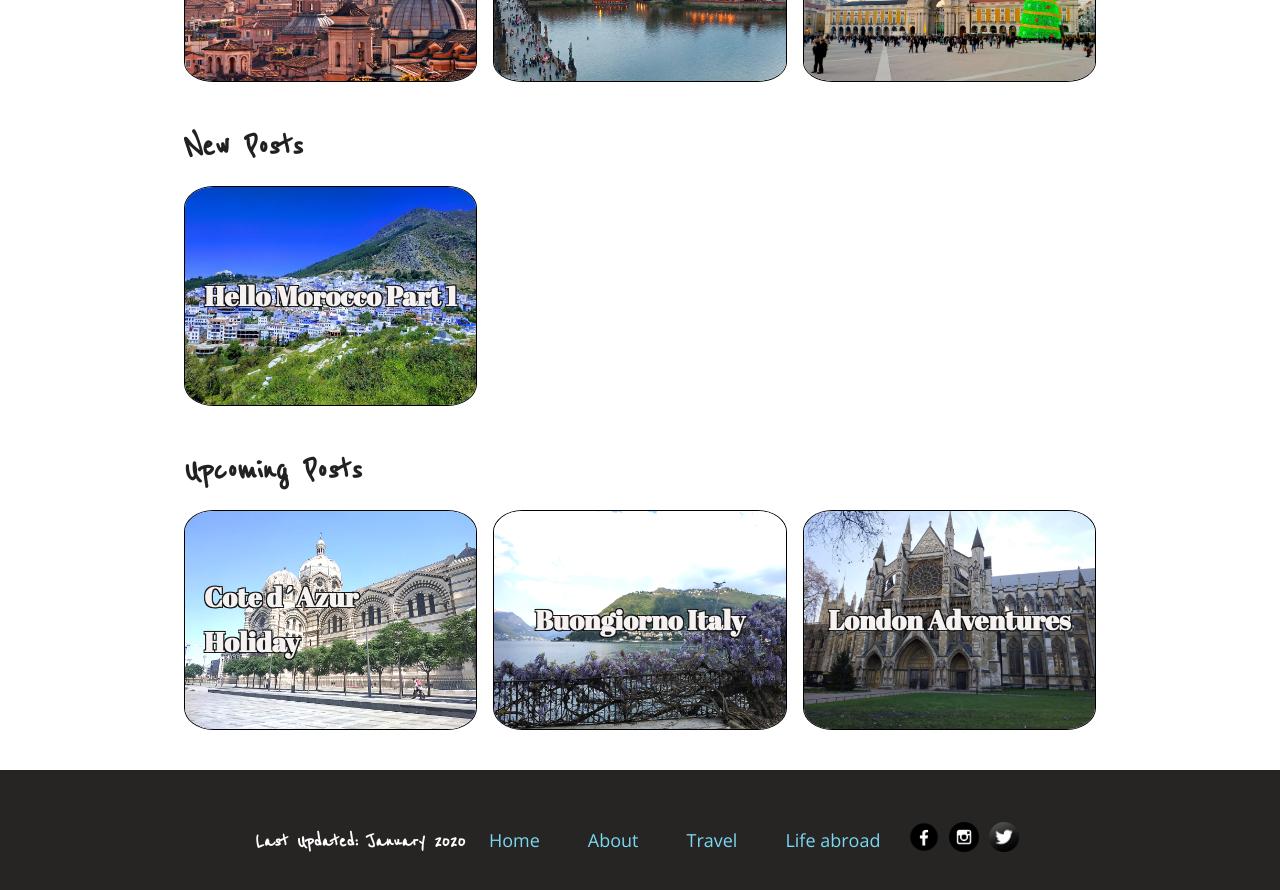
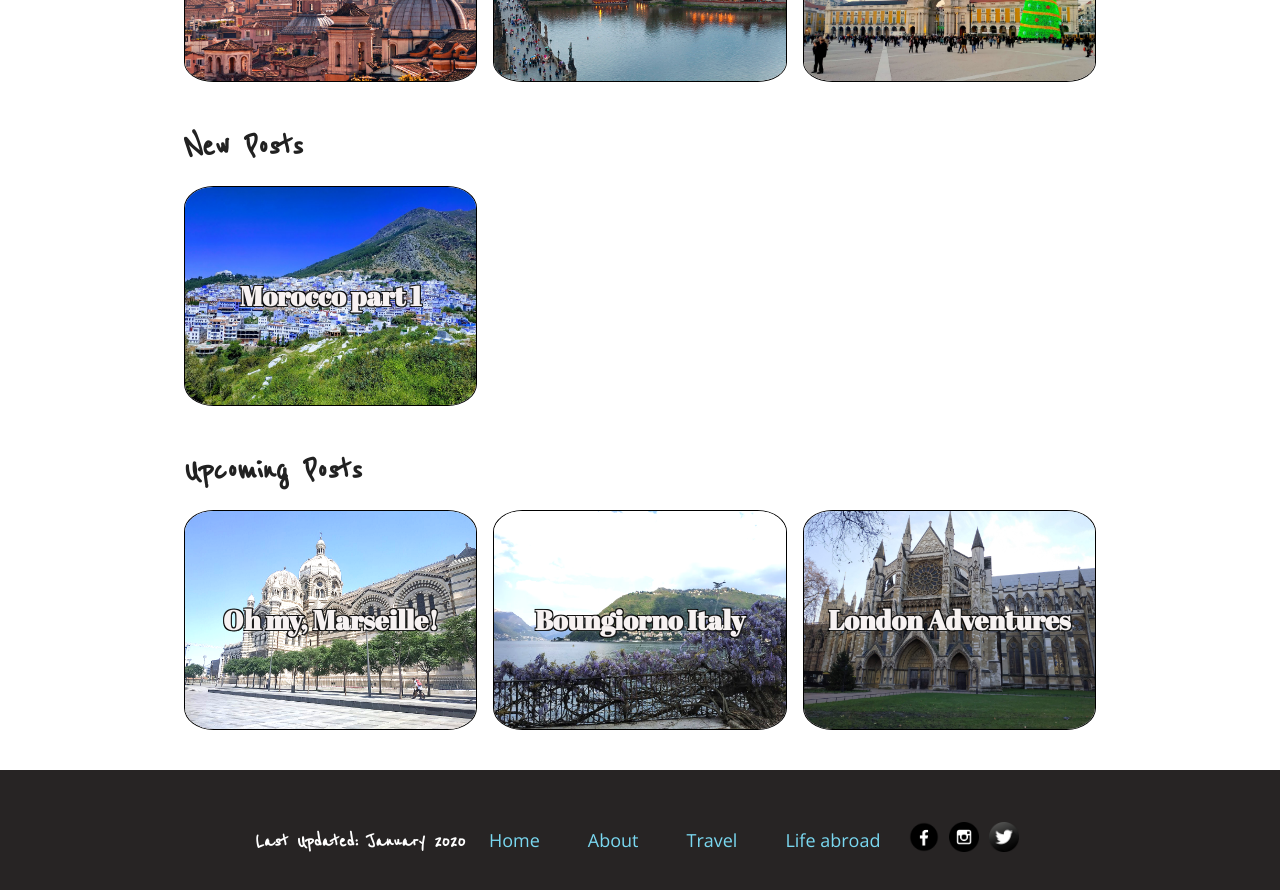
Before and after one commit to aisha-gregg/aisha-blog, a React (Create React App) app: page / in a window 1280 px wide. Shown: the part 900-1790 px from the top of the page. Built offline with nearby package versions, Linux system fonts and the light colour scheme.

Commit message:
Create image section component

```diff
--- /dev/null
+++ b/src/components/image-section/ImageSection.jsx
@@ -0,0 +1,23 @@
+import React from "react";
+import styles from "./image-section.module.css";
+import { FeatureImage } from "../feature-image/FeatureImage";
+
+export function ImageSection({ title, images }) {
+  const render = images.map(image => (
+    <FeatureImage
+      text={image.text}
+      image={image.image}
+      onClick={image.onClick}
+    ></FeatureImage>
+  ));
+  return (
+    <section className={styles.section}>
+      <h2 className={"alternate-title" + " " + styles["animation-wrapper"]}>
+        {title}{" "}
+      </h2>
+      <div className={styles["animation-wrapper"] + " " + styles.images}>
+        {render}
+      </div>
+    </section>
+  );
+}
--- /dev/null
+++ b/src/components/image-section/image-section.module.css
@@ -0,0 +1,21 @@
+.animation-wrapper {
+  transform: translateX(-100%);
+  filter: blur(1px);
+  opacity: 0;
+  animation: slide 1s forwards;
+  animation-delay: 0.5s;
+}
+
+@keyframes slide {
+  100% {
+    opacity: 1;
+    filter: blur(0);
+    transform: translateX(0);
+  }
+}
+
+.images {
+  display: grid;
+  grid-template-columns: repeat(3, 1fr);
+  grid-gap: var(--xs);
+}
--- a/src/pages/home/Home.jsx
+++ b/src/pages/home/Home.jsx
@@ -1,6 +1,7 @@
 import React from "react";
 import styles from "./home.module.css";
 import { FeatureImage } from "../../components/feature-image/FeatureImage";
+import { ImageSection } from "../../components/image-section/ImageSection";
 import { useHistory } from "react-router-dom";
 
 export function Home() {
@@ -25,45 +26,35 @@ export function Home() {
           </p>
         </div>
       </section>
-      <section className={styles.section}>
-        <h2 className="alternate-title">Favourite Cities to date</h2>
-        <div className={styles.favouritecities + " " + styles.city}>
-          <FeatureImage text="Rome" image="./img/rome.jpg"></FeatureImage>
-          <FeatureImage text="Prague" image="./img/prague.jpg"></FeatureImage>
 
-          <FeatureImage text="Lisbon" image="./img/lisbon.jpg"></FeatureImage>
-        </div>
-      </section>
+      <ImageSection
+        title="Favourite Cities to date"
+        images={[
+          { text: "Rome", image: "./img/rome.jpg" },
+          { text: "Prague", image: "./img/prague.jpg" },
+          { text: "Lisbon", image: "./img/lisbon.jpg" }
+        ]}
+      ></ImageSection>
 
-      <section className={styles.newposts}>
-        <h2 className={styles.newposts + " " + "alternate-title"}>New Posts</h2>
+      <ImageSection
+        title="New Posts"
+        images={[
+          {
+            text: "Morocco part 1",
+            image: "./img/morocco-main.jpg",
+            onClick: () => history.push("/travel/morocco")
+          }
+        ]}
+      ></ImageSection>
 
-        <div className={styles.city}>
-          <FeatureImage
-            text="Hello Morocco Part 1"
-            image="./img/morocco-main.jpg"
-            onClick={() => history.push("/travel/morocco")}
-          ></FeatureImage>
-        </div>
-      </section>
-
-      <section className={styles.upcomingposts}>
-        <h2 className="alternate-title">Upcoming Posts</h2>
-        <div className={styles.city}>
-          <FeatureImage
-            text="Cote d´Azur Holiday"
-            image="./img/cathedral.png"
-          ></FeatureImage>
-          <FeatureImage
-            text="Buongiorno Italy"
-            image="./img/italy.png"
-          ></FeatureImage>
-          <FeatureImage
-            text="London Adventures"
-            image="./img/london.jpg"
-          ></FeatureImage>
-        </div>
-      </section>
+      <ImageSection
+        title="Upcoming Posts"
+        images={[
+          { text: "Oh my, Marseille!", image: "./img/cathedral.png" },
+          { text: "Boungiorno Italy", image: "./img/italy.png" },
+          { text: "London Adventures", image: "./img/london.jpg" }
+        ]}
+      ></ImageSection>
     </main>
   );
 }
--- a/src/pages/home/home.module.css
+++ b/src/pages/home/home.module.css
@@ -37,28 +37,6 @@
   font-style: italic;
 }
 
-.favouritecities {
-  transform: translateX(-100%);
-  filter: blur(1px);
-  opacity: 0;
-  animation: slide 1s forwards;
-  animation-delay: 0.5s;
-}
-
-@keyframes slide {
-  100% {
-    opacity: 1;
-    filter: blur(0);
-    transform: translateX(0);
-  }
-}
-
-.city {
-  display: grid;
-  grid-template-columns: repeat(3, 1fr);
-  grid-gap: var(--xs);
-}
-
 .posts {
   display: flex;
   flex-direction: row;
```
